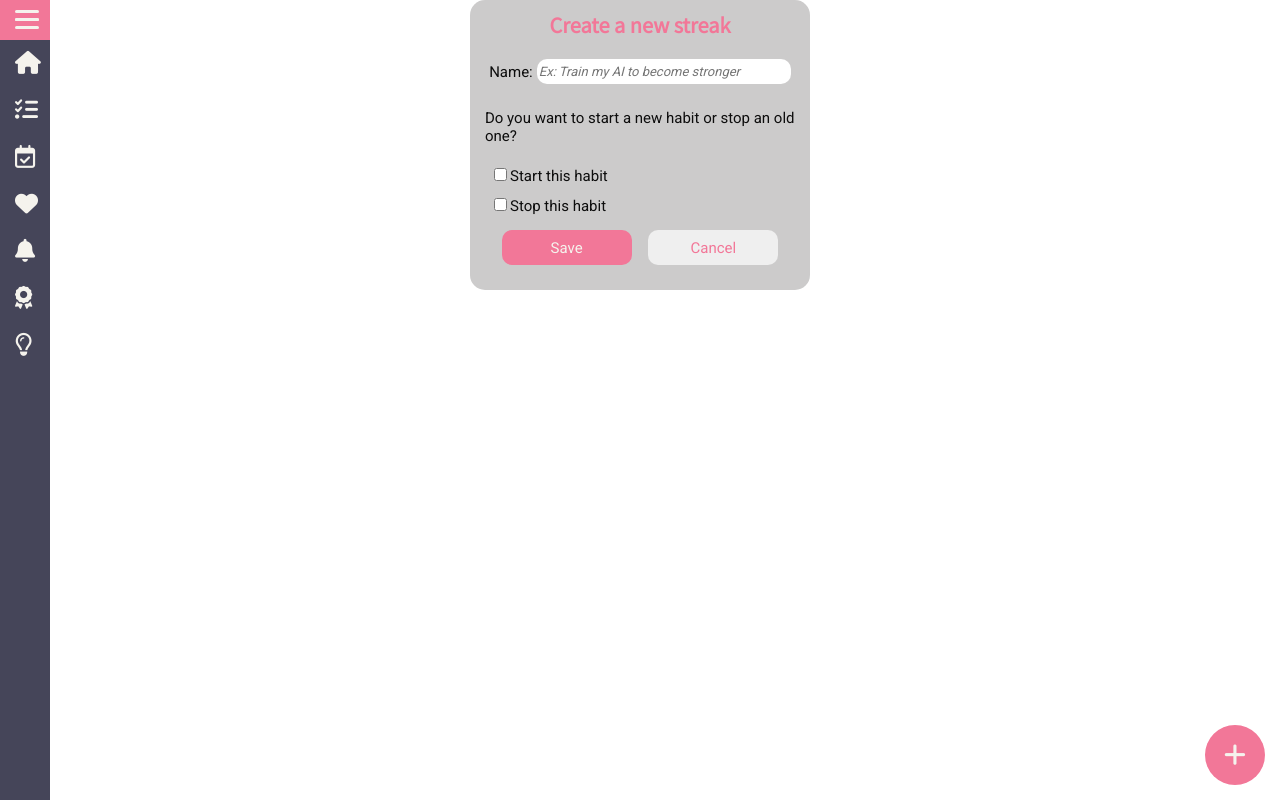
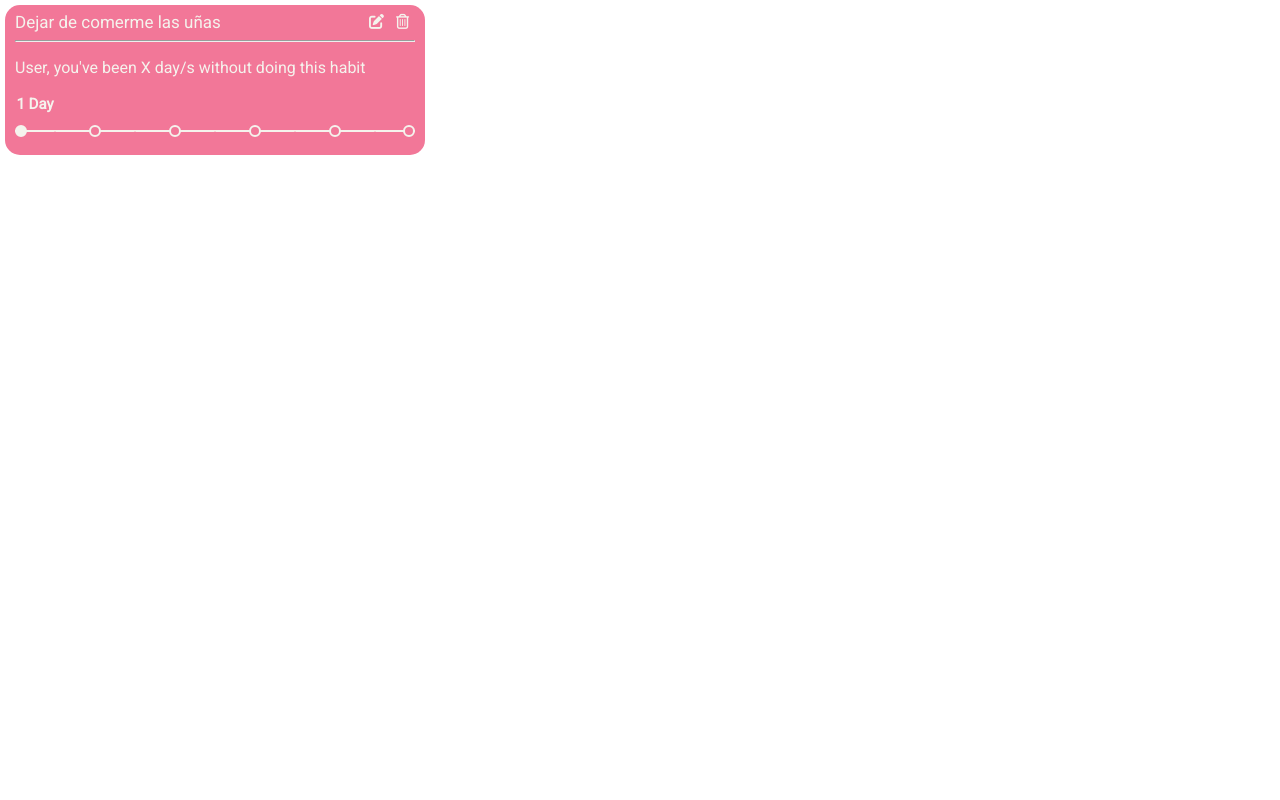
Before and after one commit to valtdv/TaskyChan, a React (Create React App) app: page / in a window 1280 px wide. Built offline with nearby package versions, Linux system fonts and the light colour scheme.

Commit message:
streak finished

```diff
--- a/src/App.js
+++ b/src/App.js
@@ -1,15 +1,14 @@
 import React from "react";
 import "./App.css";
 import SideBar from "./views/components/SideBar";
-import Streaks from "./views/Streaks"
+import Streak from "./views/components/Layouts/Streak";
 //import Tasks from "./views/Tasks";
 
 function App() {
   return (
     <div className="App">
-      {/*<Task title="Hacer el taller de compiladores" />  <Tasks />*/}
-      <SideBar />
-      <Streaks />
+      {/*<Task title="Hacer el taller de compiladores" /> <SideBar />  <Tasks />*/}
+      <Streak title="Dejar de comerme las uñas" />
     </div>
   );
 }
--- a/src/views/Streaks.js
+++ b/src/views/Streaks.js
@@ -5,11 +5,19 @@ import AddButton from "./components/Buttons/AddButton";
 import AddStreak from "./components/Forms/AddStreak";
 
 class Streaks extends React.Component {
+  state = { className: "AddStreak Hidden", isShowing: false };
+  showModal() {
+    if (this.state.isShowing) {
+      this.setState({ className: "AddStreak Hidden", isShowing: false });
+    } else {
+      this.setState({ className: "AddStreak", isShowing: true });
+    }
+  }
   render() {
     return (
       <div className="Streaks">
-        <AddStreak />
-        <AddButton />
+        <AddStreak className={this.state.className} />
+        <AddButton click={this.showModal.bind(this)} />
       </div>
     );
   }
--- a/src/views/Tasks.js
+++ b/src/views/Tasks.js
@@ -4,7 +4,7 @@ import "./css/Tasks.css"
 import AddButton from "./components/Buttons/AddButton";
 import AddTask from "./components/Forms/AddForm";
 import Container from "./components/Container";
-import Task from "./components/Task";
+import Task from "./components/noseque/Task";
 import SpeechBubble from "./components/SpeachBubble";
 import annoyed from "./images/Tasky-annoyed-talking.png"
 
--- a/src/views/components/Forms/AddStreak/AddStreak.js
+++ b/src/views/components/Forms/AddStreak/AddStreak.js
@@ -2,6 +2,10 @@ import React, { Component } from "react";
 import "../AddForm.css";
 
 class AddStreak extends Component {
+  constructor(props) {
+    super(props);
+  }
+
   checkedBox() {
     let start = document.getElementById("checkStart");
     let stop = document.getElementById("checkStop");
@@ -23,7 +27,7 @@ class AddStreak extends Component {
 
   render() {
     return (
-      <form className="AddStreak">
+      <form className={this.props.className}>
         <h3>Create a new streak</h3>
         <div className="labelInput">
           <label for="name">Name: </label>
--- a/src/views/components/Task/Task.css
+++ b/src/views/components/Layouts/Layouts.css
@@ -1,17 +1,26 @@
 @import url("../../../App.css");
 
-.Task {
+.Task,
+.Streak {
   width: 400px;
   min-height: 60px;
   color: var(--lighter-grey);
-  background-color: var(--purple);
   border-radius: 15px;
   text-align: left;
   padding: 0px 10px;
   margin: 5px;
 }
 
-.top-task{
+.Task {
+  background-color: var(--purple);
+}
+
+.Streak {
+  background-color: var(--pink);
+  height: 150px;
+}
+
+.top-task, .top-streak {
   display: flex;
   justify-content: space-between;
 }
@@ -21,20 +30,25 @@
   grid-template-columns: auto auto auto;
 }
 
-.bottom-task p{
+.bottom-task p {
   word-wrap: break-word;
   margin: 10px;
 }
 
-.Title, .Btns{
-  padding-top:7px;
+.Title,
+.Btns {
+  padding-top: 7px;
 }
 
-label{
+label {
   font-size: 17px;
 }
 
-button{
+hr{
+  color: var(--lighter-grey);
+}
+
+button {
   color: var(--lighter-grey);
   font-size: 15px;
   background: none;
--- /dev/null
+++ b/src/views/components/Layouts/Streak/Progress.css
@@ -0,0 +1,109 @@
+@import url("../../../../App.css");
+
+.progress-bar {
+  display: flex;
+  justify-content: space-between;
+  width: 400px;
+  list-style: none;
+  padding: 0;
+  margin: 0 0 10px 0;
+}
+
+.progress-bar li {
+  flex: 2;
+  position: relative;
+  padding: 0 0 14px 0;
+  font-size: 15px;
+  line-height: 1.5;
+  color: var(--ligther-grey);
+  font-weight: 600;
+  white-space: nowrap;
+  overflow: visible;
+  min-width: 0;
+  text-align: center;
+  border-bottom: 2px solid #f5f3ed;
+  border-radius: 1px;
+}
+
+.progress-bar li:first-child,
+.progress-bar li:last-child {
+  flex: 1;
+}
+
+.progress-bar li:last-child {
+  text-align: right;
+}
+.progress-bar li:before {
+  content: "";
+  display: block;
+  width: 8px;
+  height: 8px;
+  background-color: var(--pink);
+  border-radius: 50%;
+  border: 2px solid var(--lighter-grey);
+  position: absolute;
+  left: calc(50% - 6px);
+  bottom: -7px;
+  z-index: 3;
+  transition: all 0.2s ease-in-out;
+}
+.progress-bar li:first-child:before {
+  left: 0;
+}
+.progress-bar li:last-child:before {
+  right: 0;
+  left: auto;
+}
+.progress-bar span {
+  transition: opacity 0.3s ease-in-out;
+}
+.progress-bar li:not(.is-active) span {
+  opacity: 0;
+}
+.progress-bar .is-complete:not(:first-child):after,
+.progress-bar .is-active:not(:first-child):after {
+  content: "";
+  display: block;
+  width: 100%;
+  position: absolute;
+  bottom: -2px;
+  left: -50%;
+  z-index: 2;
+  border-bottom: 2px solid var(--darker-grey);
+}
+.progress-bar li:last-child span {
+  width: 200%;
+  display: inline-block;
+  position: absolute;
+  left: -100%;
+}
+
+.progress-bar .is-complete:last-child:after,
+.progress-bar .is-active:last-child:after {
+  width: 200%;
+  left: -100%;
+}
+
+.progress-bar .is-complete:before {
+  background-color: var(--color-green);
+}
+
+.progress-bar .is-active:before,
+.progress-bar li:hover:before,
+.progress-bar .is-hovered:before {
+  background-color: #f5f3ed;
+  border-color: var(--color-green);
+}
+.progress-bar li:hover:before,
+.progress-bar .is-hovered:before {
+  transform: scale(1.33);
+}
+
+.progress-bar li:hover span,
+.progress-bar li.is-hovered span {
+  opacity: 1;
+}
+
+.progress-bar:hover li:not(:hover) span {
+  opacity: 0;
+}
--- /dev/null
+++ b/src/views/components/Layouts/Streak/Streak.js
@@ -0,0 +1,57 @@
+import React, { Component } from "react";
+import "../Layouts.css";
+import "./Progress.css";
+
+class Streak extends Component {
+  render() {
+    return (
+      <div className="Streak">
+        <div className="top-streak">
+          <div className="Title">
+            <label>{this.props.title}</label>
+          </div>
+          <div className="Btns">
+            <button>
+              <i class="fas fa-edit"></i>
+            </button>
+            <button>
+              <i class="far fa-trash-alt"></i>
+            </button>
+          </div>
+        </div>
+        <hr />
+        <div className="bottom-streak">
+          <p>User, you've been X day/s without doing this habit</p>
+          <Progress />
+        </div>
+      </div>
+    );
+  }
+}
+
+const Progress = () => {
+  return (
+    <ol class="progress-bar">
+      <li class="is-active">
+        <span>1 Day</span>
+      </li>
+      <li>
+        <span>1 Week</span>
+      </li>
+      <li>
+        <span>2 Weeks</span>
+      </li>
+      <li>
+        <span>1 Month</span>
+      </li>
+      <li>
+        <span>6 Months</span>
+      </li>
+      <li>
+        <span>1 Year</span>
+      </li>
+    </ol>
+  );
+};
+
+export default Streak;
--- a/src/views/components/Task/Task.js
+++ b/src/views/components/Layouts/Task/Task.js
@@ -1,7 +1,7 @@
 import React, { Component } from "react";
-import "./Task.css";
+import "../Layouts.css";
 
-class Task extends React.Component {
+class Task extends Component {
   constructor(props) {
     super(props);
   }
```
Also changed, not shown: src/views/components/Streak/Streak.js (deleted, +0 -9 lines), src/views/components/Layouts/Streak/index.js (renamed from src/views/components/Streak/index.js), src/views/components/Layouts/Task/index.js (renamed from src/views/components/Task/index.js), src/views/components/Streak/Streak.css (deleted).
